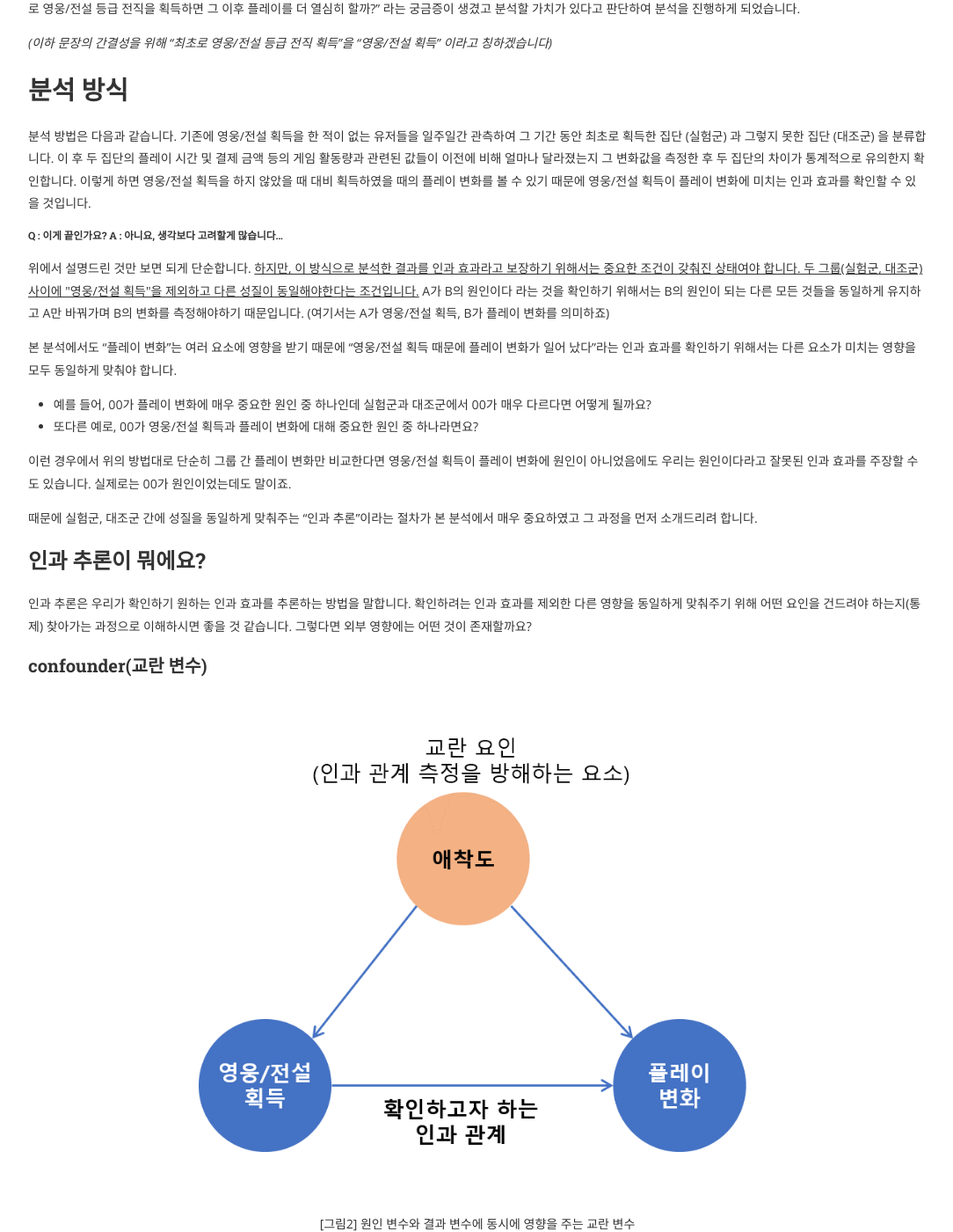
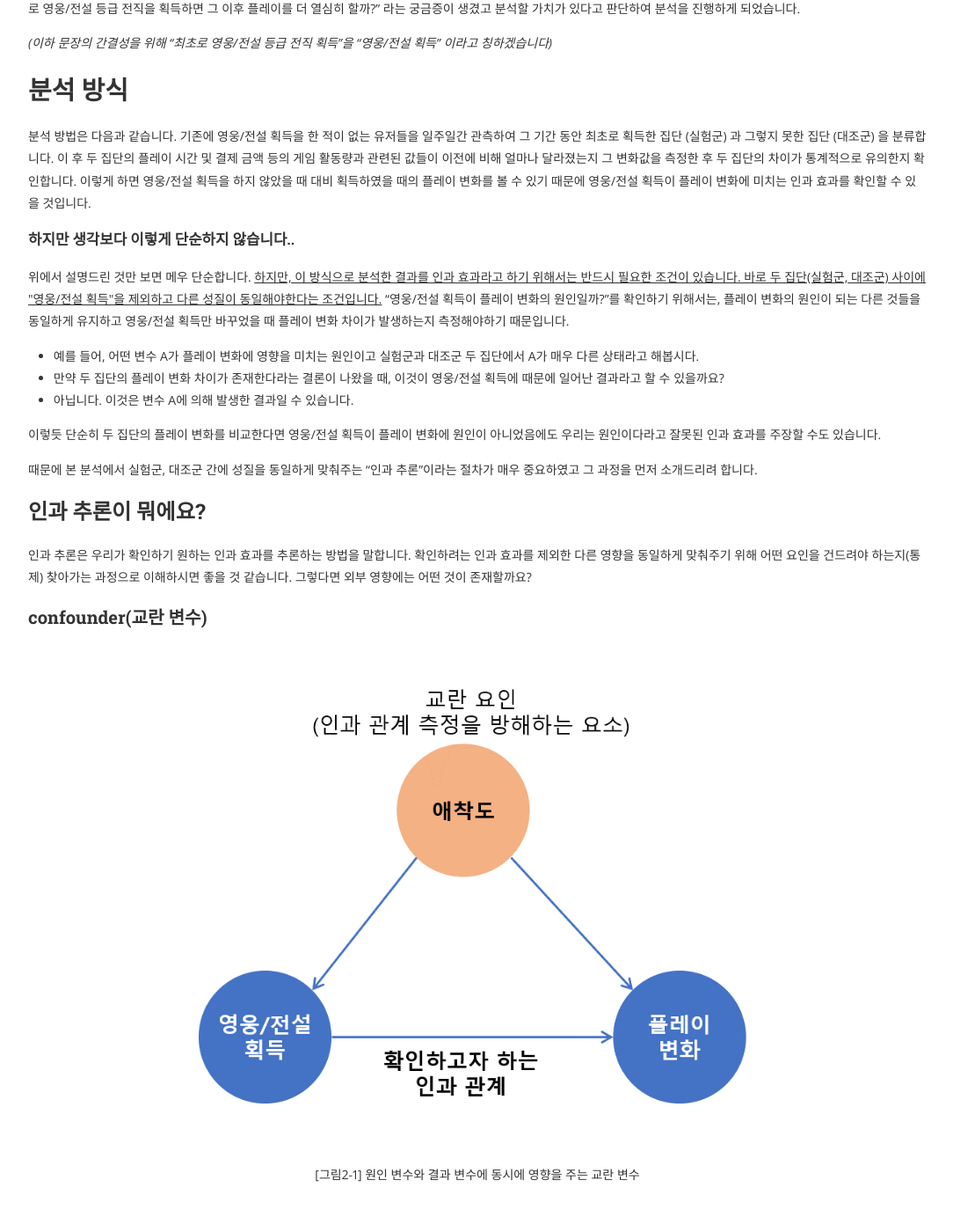
Before and after one commit to kurossncsoft/kurossncsoft.github.io, a Jekyll site: the page built from _posts/2021-05-10-class_get_causal_analysis.md, in a window 1280 px wide and 1400 px high, scrolled down 1515 px. Shown: the whole window at 88% size, without its empty margins (97-1181 px from the left). Built offline with Jekyll 4.4.1, drawn with Linux system fonts in a browser that asks for light colours; nearby versions of some CDN libraries; formulas are drawn with MathJax 3; comment, search, counter and statistics services are not loaded; some of the changed text lies outside the part shown.

Commit message:
본문 수정, 그림 추가

```diff
--- a/_posts/2021-05-10-class_get_causal_analysis.md
+++ b/_posts/2021-05-10-class_get_causal_analysis.md
@@ -27,18 +27,17 @@ cover: "/assets/l2m_cover.jpg"
 
   분석 방법은 다음과 같습니다. 기존에 영웅/전설 획득을 한 적이 없는 유저들을 일주일간 관측하여 그 기간 동안 최초로 획득한 집단 (실험군) 과 그렇지 못한 집단 (대조군) 을 분류합니다. 이 후 두 집단의 플레이 시간 및 결제 금액 등의 게임 활동량과 관련된 값들이 이전에 비해 얼마나 달라졌는지 그 변화값을 측정한 후 두 집단의 차이가 통계적으로 유의한지 확인합니다. 이렇게 하면 영웅/전설 획득을 하지 않았을 때 대비 획득하였을 때의 플레이 변화를 볼 수 있기 때문에 영웅/전설 획득이 플레이 변화에 미치는 인과 효과를 확인할 수 있을 것입니다.
 
-##### Q : 이게 끝인가요? A : 아니요, 생각보다 고려할게 많습니다...
+#### **하지만 생각보다 이렇게 단순하지 않습니다..**
 
-위에서 설명드린 것만 보면 되게 단순합니다. <u>하지만, 이 방식으로 분석한 결과를 인과 효과라고 보장하기 위해서는 중요한 조건이 갖춰진 상태여야 합니다. 두 그룹(실험군, 대조군) 사이에 "영웅/전설 획득"을 제외하고 다른 성질이 동일해야한다는 조건입니다.</u> A가 B의 원인이다 라는 것을 확인하기 위해서는 B의 원인이 되는 다른 모든 것들을 동일하게 유지하고 A만 바꿔가며 B의 변화를 측정해야하기 때문입니다. (여기서는 A가 영웅/전설 획득, B가 플레이 변화를 의미하죠)
+위에서 설명드린 것만 보면 메우 단순합니다. <u>하지만, 이 방식으로 분석한 결과를 인과 효과라고 하기 위해서는 반드시 필요한 조건이 있습니다. 바로 두 집단(실험군, 대조군) 사이에 "영웅/전설 획득"을 제외하고 다른 성질이 동일해야한다는 조건입니다.</u> "영웅/전설 획득이 플레이 변화의 원인일까?"를 확인하기 위해서는, 플레이 변화의 원인이 되는 다른 것들을 동일하게 유지하고 영웅/전설 획득만 바꾸었을 때 플레이 변화 차이가 발생하는지 측정해야하기 때문입니다.
 
-본 분석에서도 "플레이 변화"는 여러 요소에 영향을 받기 때문에 "영웅/전설 획득 때문에 플레이 변화가 일어 났다"라는 인과 효과를 확인하기 위해서는 다른 요소가 미치는 영향을 모두 동일하게 맞춰야 합니다.
+* 예를 들어, 어떤 변수 A가 플레이 변화에 영향을 미치는 원인이고 실험군과 대조군 두 집단에서 A가 매우 다른 상태라고 해봅시다.
+* 만약 두 집단의 플레이 변화 차이가 존재한다라는 결론이 나왔을 때, 이것이 영웅/전설 획득에 때문에 일어난 결과라고 할 수 있을까요?
+* 아닙니다. 이것은 변수 A에 의해 발생한 결과일 수 있습니다.
 
-* 예를 들어, 00가 플레이 변화에 매우 중요한 원인 중 하나인데 실험군과 대조군에서 00가 매우 다르다면 어떻게 될까요?
-* 또다른 예로, 00가 영웅/전설 획득과 플레이 변화에 대해 중요한 원인 중 하나라면요?
+이렇듯 단순히 두 집단의 플레이 변화를 비교한다면 영웅/전설 획득이 플레이 변화에 원인이 아니었음에도 우리는 원인이다라고 잘못된 인과 효과를 주장할 수도 있습니다.
 
-이런 경우에서 위의 방법대로 단순히 그룹 간 플레이 변화만 비교한다면 영웅/전설 획득이 플레이 변화에 원인이 아니었음에도 우리는 원인이다라고 잘못된 인과 효과를 주장할 수도 있습니다. 실제로는 00가 원인이었는데도 말이죠.
-
-때문에 실험군, 대조군 간에 성질을 동일하게 맞춰주는 "인과 추론"이라는 절차가 본 분석에서 매우 중요하였고 그 과정을 먼저 소개드리려 합니다.
+때문에 본 분석에서 실험군, 대조군 간에 성질을 동일하게 맞춰주는 "인과 추론"이라는 절차가 매우 중요하였고 그 과정을 먼저 소개드리려 합니다.
 
 
 
@@ -48,19 +47,21 @@ cover: "/assets/l2m_cover.jpg"
 
 ### confounder(교란 변수)
 
-<p align="center"><img src = "/assets/works/class_get_causal_analysis/image1.png" width="50%" /><br>[그림2] 원인 변수와 결과 변수에 동시에 영향을 주는 교란 변수</p>
+<p align="center"><img src = "/assets/works/class_get_causal_analysis/image1_1.png" width="50%" /><br>[그림2-1] 원인 변수와 결과 변수에 동시에 영향을 주는 교란 변수</p>
 
 
 
+<p align="center"><img src = "/assets/works/class_get_causal_analysis/image1_2.png" width="70%" /><br>[그림2-2] 교란 변수 때문에 애초에 두 그룹의 공정한 비교가 불가능합니다</p>
+
 * 애초에 게임에 애착이 많은 유저는 영웅/전설 획득 가능성이 높을 수 있으며, 플레이 변화가 증가할 가능성(게임을 열심히 함)도 높을 수 있습니다.
-* 게임에 대한 애착도가 영웅/전설 획득과 플레이 변화에 동시에 영향을 주기 때문에, 실제로 영웅/전설 획득과 플레이 변화 간에 인과 관계가 없더라도 "상관성"이 생길 수 있습니다.("인과 관계"가 아니라 교란 변수에 의한 "상관성"일 가능성이 높습니다)
-* 즉, 실제로 영웅/전설 획득으로 인해 플레이 변화가 발생한 것이 아님에도 불구하고, 영웅/전설 획득이 플레이 변화를 야기하는 윈인이다라는 잘못된 판단을 하게 될 수 있습니다.
+* 게임에 대한 애착도가 영웅/전설 획득과 플레이 변화에 동시에 영향을 주기 때문에, 실제로 영웅/전설 획득과 플레이 변화 간에 인과 관계가 없더라도 "상관 관계"가 생길 수 있습니다.
+* 즉, 실제로는 영웅/전설 획득으로 인해 플레이 변화 차이가 발생한 것이 아님에도 불구하고, 영웅/전설 획득이 플레이 변화를 야기하는 윈인이다라는 잘못된 판단을 하게 될 수 있습니다.
 
  이처럼 교란 변수는 인과 관계 추정에 혼란을 야기하는 요소입니다. 교란 변수의 영향을 제거하지 못한 채 단순히 실험군, 대조군의 "플레이 변화"의 차이를 비교하여 인과 효과를 추정하려 한다면 잘못된 결과를 얻을 수 있습니다.
 
 그렇다면 교란 변수에 의한 "상관성"을 제거하고 우리가 원하는 인과 효과를 추정하려면 어떻게 해야할까요? 바로 교란 변수를 통제한 후 실험군, 대조군 간 "플레이 변화"를 비교하면 됩니다. 교란 변수를 통제한다는 것은 교란 변수의 값이 같은 샘플끼리 묶어서 비교한다는 의미이고, 실제 분석 시에는 추정 모델에 교란 변수를 통제 변수로 추가하여 적용할 수 있습니다.
 
-*교란 변수는 통제를 해야하는 이유에 대해서는 Appendix에 수식으로 설명되어 있으니 참고하시면 좋을 것 같습니다.*
+*교란 변수를 통제를 해야하는 이유는 Appendix에 수식으로 설명되어 있으니 참고하시면 좋을 것 같습니다.*
 
 ### collider
 
@@ -74,7 +75,7 @@ cover: "/assets/l2m_cover.jpg"
 
 <p align="center"><img src = "/assets/works/class_get_causal_analysis/image2_2.png" width="80%" /><br>[그림3-2] collider bias에 대한 예시</p>
 
-
+*collider를 통제하지 말아야 하는 이유는 Appendix에 수식으로 설명되어 있으니 참고하시면 좋을 것 같습니다.*
 
 **정리하면, 우리가 보고자 하는 원인 변수(영웅/전설 획득)가 결과 변수(플레이 변화)에 미치는 인과 효과를 추정하기 위해서는 다양한 외부 변수와의 관계를 고려한 후 실제로 통제가 필요한 변수만을 선별하는 과정이 필요합니다.**
 
```
Also changed, not shown: assets/works/class_get_causal_analysis/image1_1.png (renamed from assets/works/class_get_causal_analysis/image1.png), assets/works/class_get_causal_analysis/image1_2.png (added).
